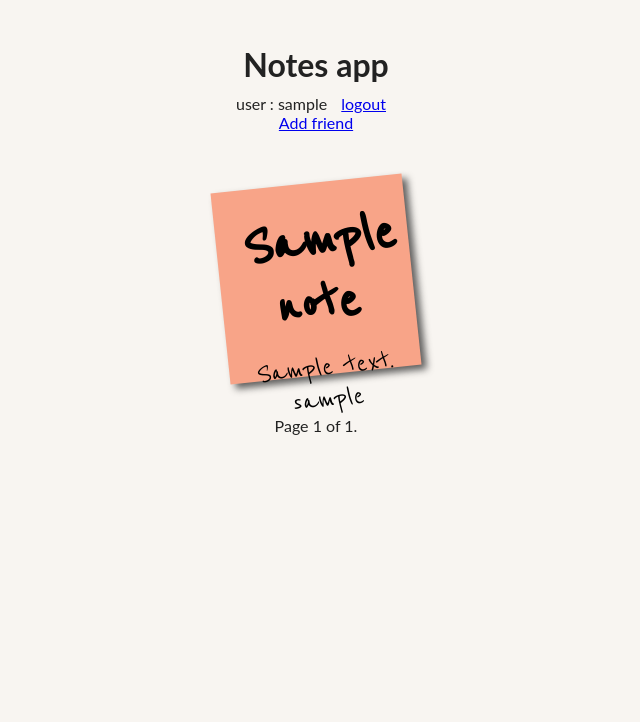
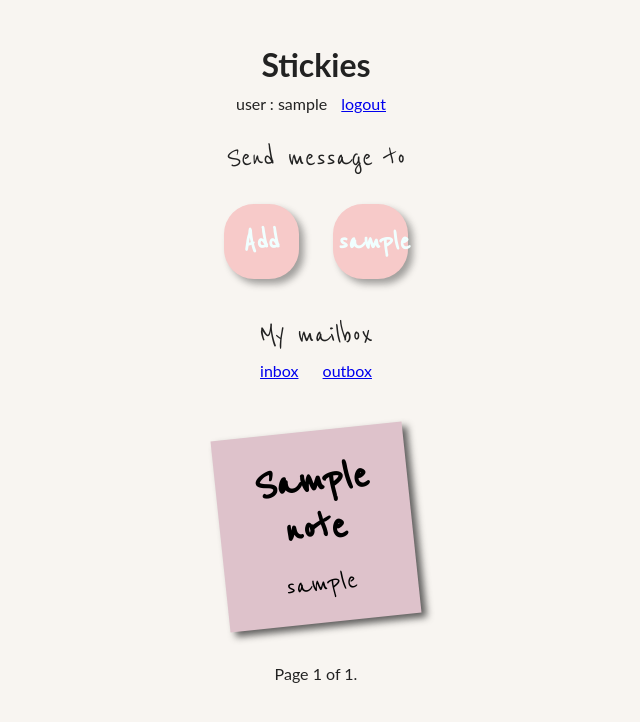
Before and after one commit to YejiP/letter_box, a Django app: template notes/templates/notes/index.html in a window 1280 px wide. Shown: the top 722 px of the page, without its empty margins (324-964 px from the left). Run offline with Django 3.2, Linux system fonts and the light colour scheme; tables that the repository leaves empty hold one stand-in row (values such as "Sample post"); the template is opened without the code that fills it: values that come from a table or form of the project are taken from there, most other values are stand-ins (such as "Sample title", 1, 10 or a date in 2020).

Commit message:
simple design

```diff
--- a/notes/templates/notes/detail.html
+++ b/notes/templates/notes/detail.html
@@ -32,9 +32,9 @@
     </script>
     <div>
       <br />
-      <h2>title : {{notes.title}}</h2>
 
-      <p>sender : {{notes.sender.username}}<br />{{notes.text}}</p>
+      <h2>{{notes.title}}</h2>
+      <p>{{notes.text}} <br />From : {{notes.sender.username}}</p>
 
       {% if notes.sender.username == current_user.username %}
       <button
--- a/notes/templates/notes/index.html
+++ b/notes/templates/notes/index.html
@@ -4,7 +4,8 @@
     <meta charset="UTF-8">
     <meta http-equiv="X-UA-Compatible" content="IE=edge">
     <meta name="viewport" content="width=device-width, initial-scale=1.0">
-    <title>index</title>
+
+    <title>note</title>
     <!-- CSS only -->
     <link href="https://fonts.googleapis.com/css2?family=Reenie+Beanie&display=swap" rel="stylesheet">
 <style>
@@ -21,10 +22,6 @@ body {
   padding:5px;
 }
 
-h2 {
-  font-weight: bold;
-  font-size: 2rem;
-}
 
 p {
   font-size: 1rem;
@@ -47,7 +44,7 @@ h2 {
   font-family: 'Reenie Beanie';
 
   font-weight: bold;
-  font-size: 4rem;
+  font-size: 3rem;
 }
 p {
   font-family: 'Reenie Beanie';
@@ -81,7 +78,7 @@ ul li a:hover,ul li a:focus{
 ul li a{
   text-decoration:none;
   color:#000;
-  background:#F8A488;
+  background:#dec2cb;
   display:block;
   height:10em;
   width:10em;
@@ -92,12 +89,47 @@ ul li a{
 ul li:nth-child(even) a{
   position:relative;
   top:5px;
-  background:#5AA897;
+  background:#c5b9cd;
 }
 ul li:nth-child(3n) a{
   position:relative;
   top:-5px;
-  background:#45526C;
+  background:#abb1cf;
+}
+
+.friend_item{
+  border-radius: 40%;
+  border: 0ch;
+  height: 75px;
+  width: 75px;
+  font-family: 'Reenie Beanie';
+  font-weight: bold;
+  font-size: 2rem;
+  background: #f7cac9;
+  color: azure;
+  box-shadow: 5px 5px 7px rgba(33,33,33,.4);
+  display: inline-block;
+  white-space: normal;
+
+}
+
+.friend_item:hover{
+  box-shadow:10px 10px 7px rgba(0,0,0,.4);
+  transform: scale(1.05);
+  position:relative;
+  z-index:5;
+}
+
+div.scrollmenu {
+  overflow: auto;
+  white-space: nowrap;
+}
+
+div.scrollmenu li {
+  display: inline-block;
+  color: white;
+  text-align: center;
+  text-decoration: none;
 }
 
 </style>
@@ -106,22 +138,12 @@ ul li:nth-child(3n) a{
 
     <div class="p-5 mb-4 bg-light rounded-3">
         <div class="container-fluid py-5">
-          <h1 class="display-5 fw-bold">Notes app</h1>
+          <h1 class="display-5 fw-bold">Stickies</h1>
 
           {% if current_user.username != "" %}
           user : {{current_user.username}} <a href="{% url 'logout_view' %}">logout</a>
           <br>
-          <a href="#" onclick="friendNew(this);">Add friend</a>
 
-          <script language="javascript" type="text/javascript">
-            function friendNew(event) {
-                var w =400;
-                var h= 400;
-                var left = (screen.width - w) / 2;
-                var top = (screen.height - h) / 4;
-                var myNewWindow =  window.open("{% url 'add_friend' %}",'_blank',' width=' + w + ', height=' + h + ', top=' + top + ', left=' + left);
-            }
-          </script>
           {%else%}
     <a href="signup_new">create an account</a>
     <form id="loginForm"action="{% url 'login_view' %}" method = "post">{% csrf_token %}
@@ -136,29 +158,42 @@ ul li:nth-child(3n) a{
 
 {% if current_user.username != "" %}
 
+<!-- show friend list -->
+<br>
+
+<p id = "mid_text">Send message to</p>
+<div class="scrollmenu">
+  <li><button class="friend_item" onclick="friendNew(this);">Add</button></li>
+  {% for f in friends %}
+  <li><button class = 'send_message friend_item' data-myfriend = "{{f.my_friend.username}}">{{f.my_friend.username}}</button></li>
+ {% endfor %}
+</div>
+
+
+
+
+
+
+
+<div id = "mail_box">
+  <p>
+
+ <span id="mid_text">My mailbox</span>
+ </p>
+<a href="/notes/">inbox</a>
+<a href="?mailbox=outbox">outbox</a>
 <p class="col-md-8 fs-4">
 <ul>
 {% for note in page_obj %}
-    <li onclick="OpenPopupCenter(this);" data-color = "{% cycle 'F8A488' '5AA897' '45526C'%}" data-noteid = "{{note.id}}">
-      <script language="javascript" type="text/javascript">
-        function OpenPopupCenter(event) {
-            var w =400;
-            var h= 400;
-            var left = (screen.width - w) / 2;
-            var top = (screen.height - h) / 4;
-            url =   "/notes/"+ event.getAttribute('data-noteid')+ "?color="+event.getAttribute('data-color')
-            var myNewWindow =  window.open(url,'_blank',' width=' + w + ', height=' + h + ', top=' + top + ', left=' + left);
-        }
-      </script>
+    <li onclick="OpenPopupCenter(this);" data-color = "{% cycle 'dec2cb'  'c5b9cd' 'abb1cf' %}" data-noteid = "{{note.id}}">
         <a href="#" class="btn btn-primary item"  >
         <h2>{{note.title}}</h2>
-        <p>{{ note.text}}<br>{{note.sender.username}}</p>
+        <p>{{note.sender.username}}</p>
         </a>
-
 </li>
 {% endfor %}
+</ul>
 
-</ul>
 <div class="pagination">
     <span class="step-links">
         {% if page_obj.has_previous %}
@@ -176,8 +211,6 @@ ul li:nth-child(3n) a{
         {% endif %}
     </span>
 </div>
-
-
         </div>
       </div>
 
@@ -185,4 +218,35 @@ ul li:nth-child(3n) a{
     </p>
     {% endif %}
 </body>
+
+<script language="javascript" type="text/javascript">
+  function OpenPopupCenter(event) {
+            var w =400;
+            var h= 400;
+            var left = (screen.width - w) / 2;
+            var top = (screen.height - h) / 4;
+            url =   "/notes/"+ event.getAttribute('data-noteid')+ "?color="+event.getAttribute('data-color')
+            var myNewWindow =  window.open(url,'_blank',' width=' + w + ', height=' + h + ', top=' + top + ', left=' + left);
+        }
+  function send(event){
+        var w =400;
+        var h= 400;
+        var left = (screen.width - w) / 2;
+        var top = (screen.height - h) / 4;
+        var myNewWindow =  window.open("{% url 'new' %}?receiver="+this.getAttribute('data-myfriend'),'_blank',' width=' + w + ', height=' + h + ', top=' + top + ', left=' + left);
+
+    }
+    var sm = document.getElementsByClassName('send_message')
+        if (sm !=null){
+            for (var i =0;i<sm.length;i++){
+                sm[i].addEventListener('click', send)}
+        }
+  function friendNew(event) {
+      var w =400;
+      var h= 400;
+      var left = (screen.width - w) / 2;
+      var top = (screen.height - h) / 4;
+      var myNewWindow =  window.open("{% url 'add_friend' %}",'_blank',' width=' + w + ', height=' + h + ', top=' + top + ', left=' + left);
+  }
+</script>
 </html>
--- a/notes/templates/notes/new.html
+++ b/notes/templates/notes/new.html
@@ -20,7 +20,7 @@
       body {
         margin: 0 auto;
         text-align: center;
-        background-color: rosybrown;
+        background-color: #f7cac9;
         opacity: 0.7;
       }
       div {
--- a/notes/templates/notes/script.html
+++ b/notes/templates/notes/script.html
@@ -41,8 +41,8 @@
     var h = 400;
     var left = (screen.width - w) / 4;
     var top = (screen.height - h) / 4;
-    url = "{% url 'new' %}";
     receiver = event.target.getAttribute("data-sender");
+    url = "{% url 'new' %}?receiver=" + receiver;
     var mywindow = window.open(
       url,
       "_blank",
```
Also changed, not shown: notes/templates/notes/add_friend.html (+65 -26 lines), notes/views.py (+14 -6 lines).
